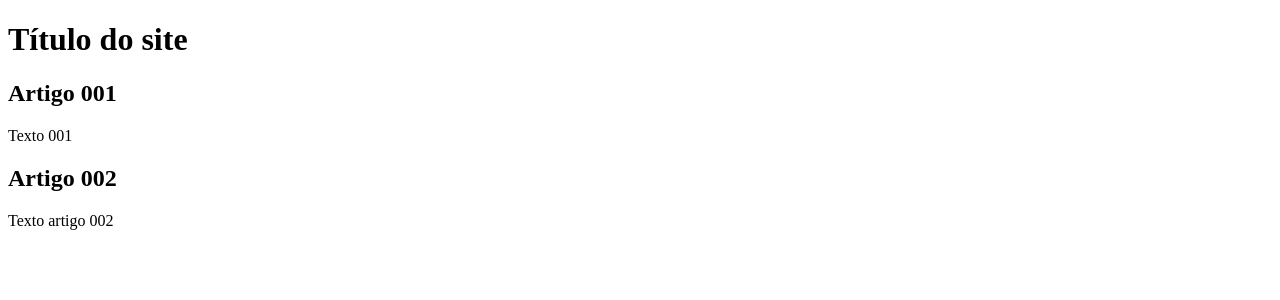
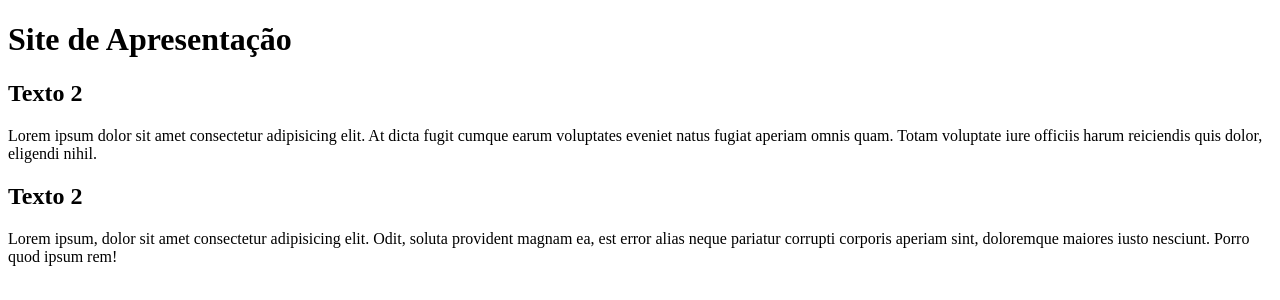
Before and after one commit to igorvianaf/projeto-site, a plain HTML site: page index.html in a window 1280 px wide. Drawn offline with Linux system fonts and the light colour scheme.

Commit message:
add primeiro conteúdo

```diff
--- a/index.html
+++ b/index.html
@@ -8,15 +8,15 @@
 <body>
     <main>
         <header>
-            <h1>Título do site</h1>
+            <h1>Site de Apresentação</h1>
         </header>
         <article>
-            <h2>Artigo 001</h2>
-            <p>Texto 001</p>
+            <h2>Texto 2</h2>
+            <p>Lorem ipsum dolor sit amet consectetur adipisicing elit. At dicta fugit cumque earum voluptates eveniet natus fugiat aperiam omnis quam. Totam voluptate iure officiis harum reiciendis quis dolor, eligendi nihil.</p>
         </article>
         <article>
-            <h2>Artigo 002</h2>
-            <p>Texto artigo 002</p>
+            <h2>Texto 2</h2>
+            <p>Lorem ipsum, dolor sit amet consectetur adipisicing elit. Odit, soluta provident magnam ea, est error alias neque pariatur corrupti corporis aperiam sint, doloremque maiores iusto nesciunt. Porro quod ipsum rem!</p>
         </article>
     </main>
 </body>
```
